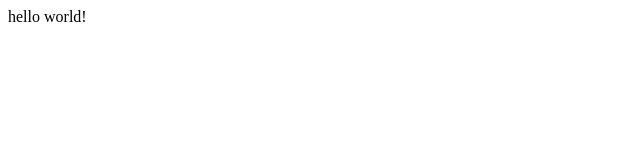
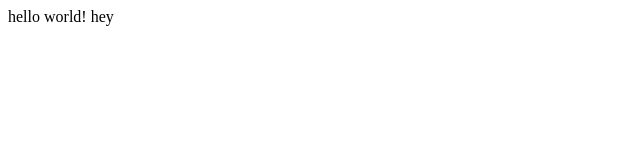
Before and after one commit to kirakirakirari/onigiri, a plain HTML site: page index.html in a window 1280 px wide. Shown: the full height of the page, 0-640 px from the left. Drawn offline with Linux system fonts and the light colour scheme.

Commit message:
Update index.html

```diff
--- a/index.html
+++ b/index.html
@@ -8,5 +8,6 @@
 </head>
 <body>
     hello world!
+    hey
 </body>
 </html>
```
